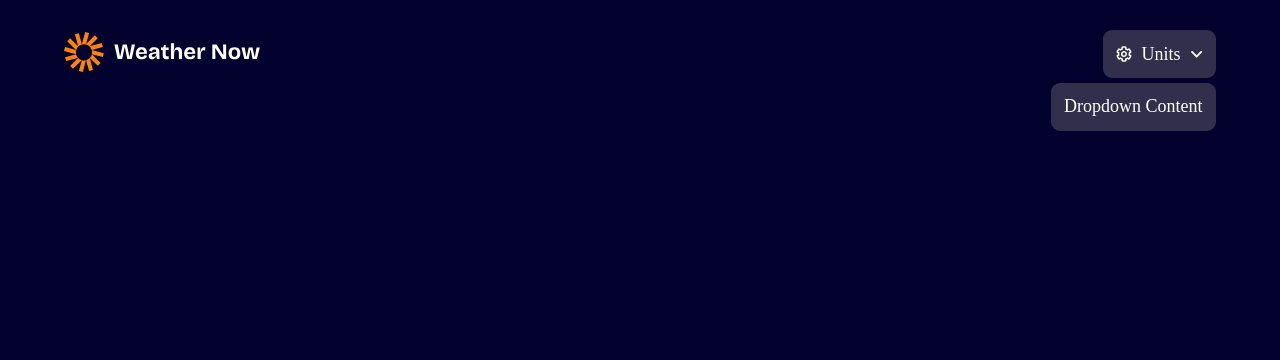
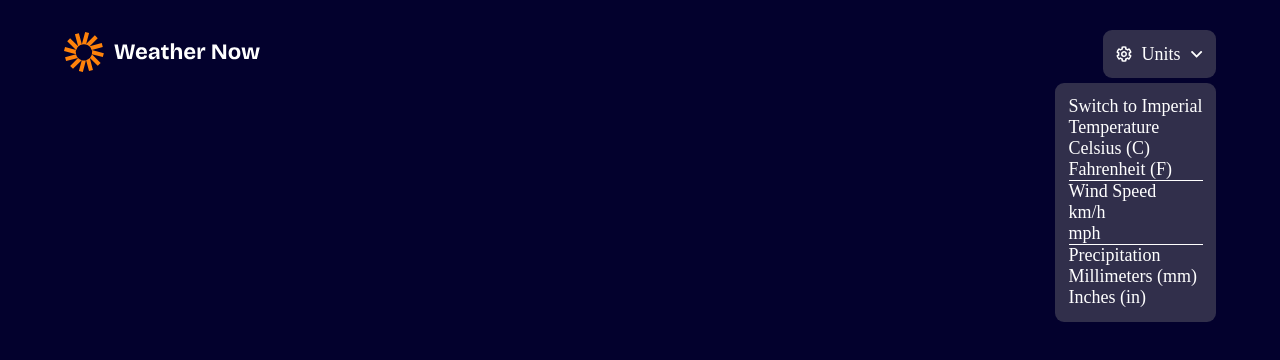
Before and after one commit to LorryAfriyie/weather-app, a React (Vite) app: page / in a window 1280 px wide. Both pictures are taken after a click on the element "Units". Shown: the top 360 px of the page. Built offline with nearby package versions, Linux system fonts and the light colour scheme.

Commit message:
Add options to dropdown menu and update styles
Introduced a DropdownOptions component to display temperature, wind speed, and precipitation unit options within the dropdown menu. Updated SCSS to style the new option sections.

```diff
--- a/src/components/dropdown.tsx
+++ b/src/components/dropdown.tsx
@@ -39,7 +39,44 @@ const DropdownOptionDisplay = ({
 };
 
 const DropdownMenu = ({ open }: DropdownOptionProps) => (
-  <div className={`dropdown__menu ${open && "open"}`}>Dropdown Content</div>
+  <div className={`dropdown__menu ${open && "open"}`}>
+    <DropdownOptions />
+  </div>
 );
 
+const DropdownOptions = () => {
+  const temperatures = [{ type: "Celsius (C)" }, { type: "Fahrenheit (F)" }];
+
+  const windSpeed = [{ type: "km/h" }, { type: "mph" }];
+
+  const precipitation = [{ unit: "Millimeters (mm)" }, { unit: "Inches (in)" }];
+
+  return (
+    <div className={"dropdown__option-select"}>
+      <p>Switch to Imperial</p>
+
+      <div className="temperature">
+        <p>Temperature</p>
+        {temperatures.map((item, index) => (
+          <p key={index}>{item.type}</p>
+        ))}
+      </div>
+
+      <div className="wind-speed">
+        <p>Wind Speed</p>
+        {windSpeed.map((item, index) => (
+          <p key={index}>{item.type}</p>
+        ))}
+      </div>
+
+      <div className="precipitation">
+        <p>Precipitation</p>
+        {precipitation.map((item, index) => (
+          <p key={index}>{item.unit}</p>
+        ))}
+      </div>
+    </div>
+  );
+};
+
 export default Dropdown;
--- a/src/scss/components/_dropdown.scss
+++ b/src/scss/components/_dropdown.scss
@@ -38,4 +38,15 @@
   //  Set interaction with the dropdown menu
     pointer-events: auto;
   }
+
+  &__option-select {
+    .temperature, .wind-speed {
+      border-bottom: 1px solid white;
+
+    }
+
+    .temperature, .wind-speed, .precipitation {
+
+    }
+  }
 }
```
